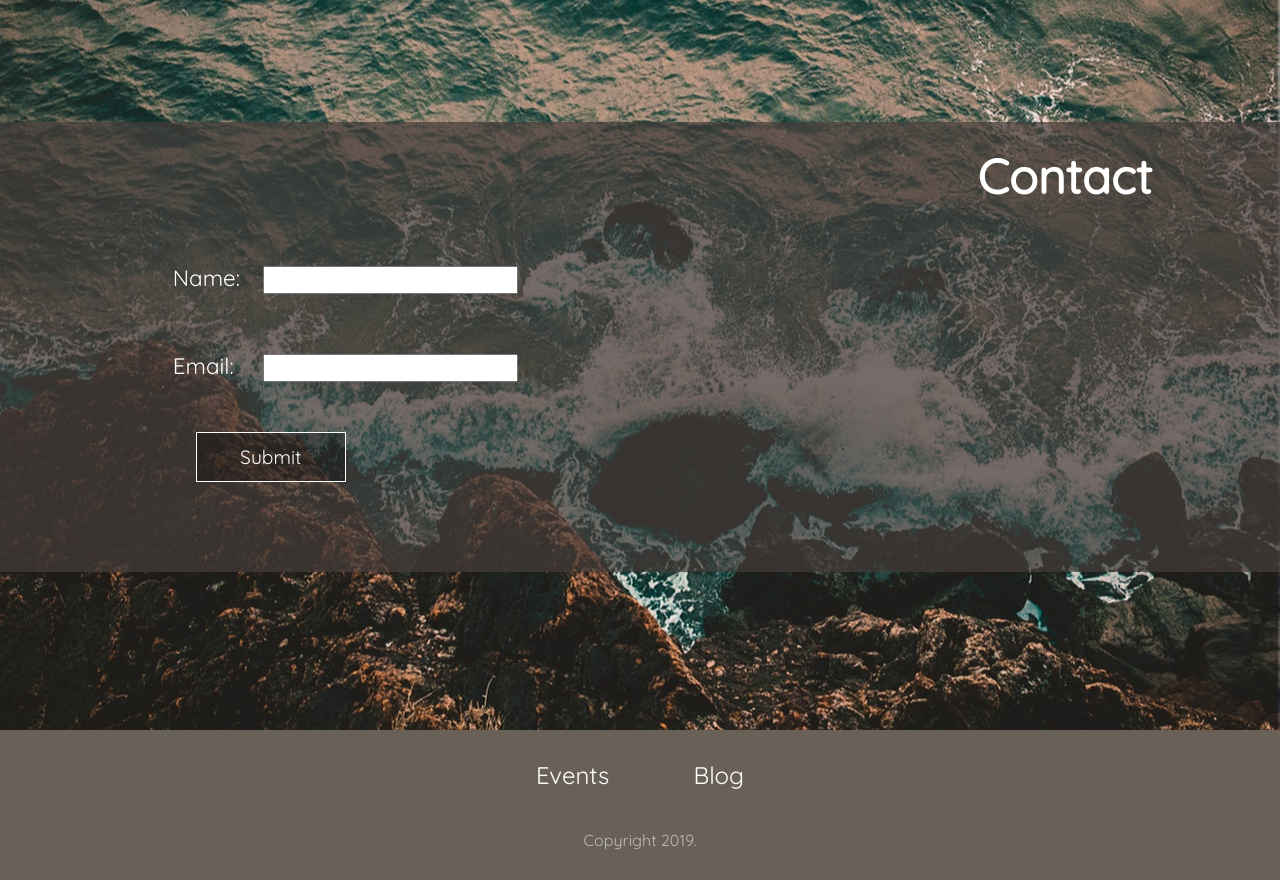
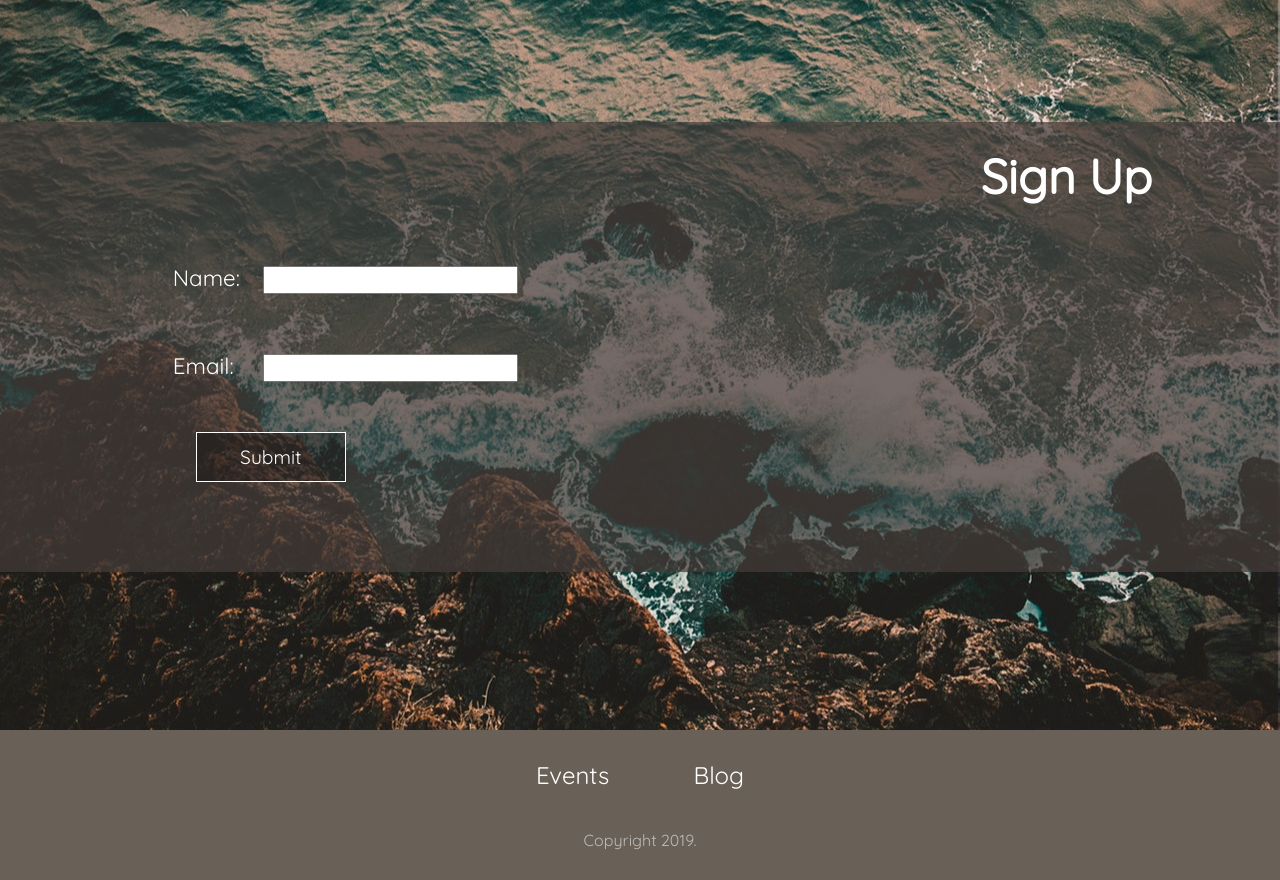
Before and after one commit to Chris-Horan/westerndroneoperators, a plain HTML site: page index.html in a window 1280 px wide. Shown: the part 3300-4180 px from the top of the page. Drawn offline with Linux system fonts and the light colour scheme.

Commit message:
Contact to Sign Up

```diff
--- a/index.html
+++ b/index.html
@@ -71,7 +71,7 @@
                 <div id="block5a"></div>
                 <div id="block5">
                     <div id="textBox5">
-                        <h1>Contact</h1>
+                        <h1>Sign Up</h1>
                         <form action="https://formspree.io/dawsonchurch@msn.com" method="POST">
                             <p class="inp"><label for="name">Name:</label><input type="text" name="name" id="name" required></p>
                             <p class="inp"><label for="email">Email:</label><input type="text" name="email" id="email" required></p>
```
